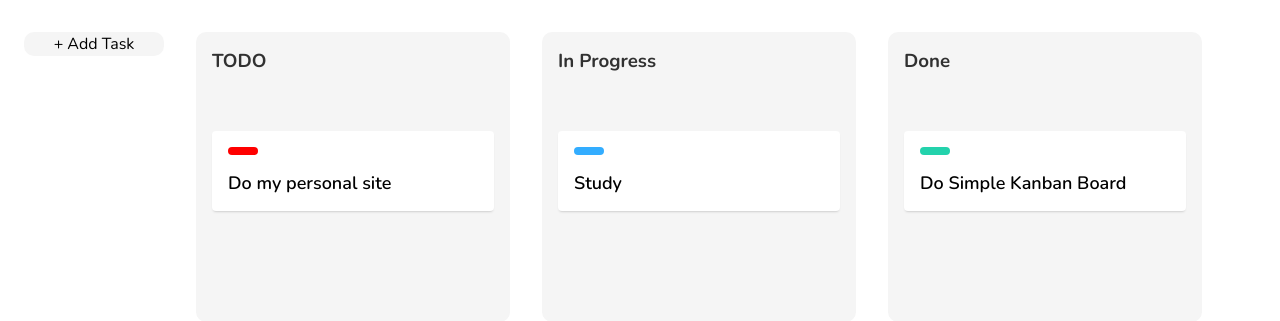
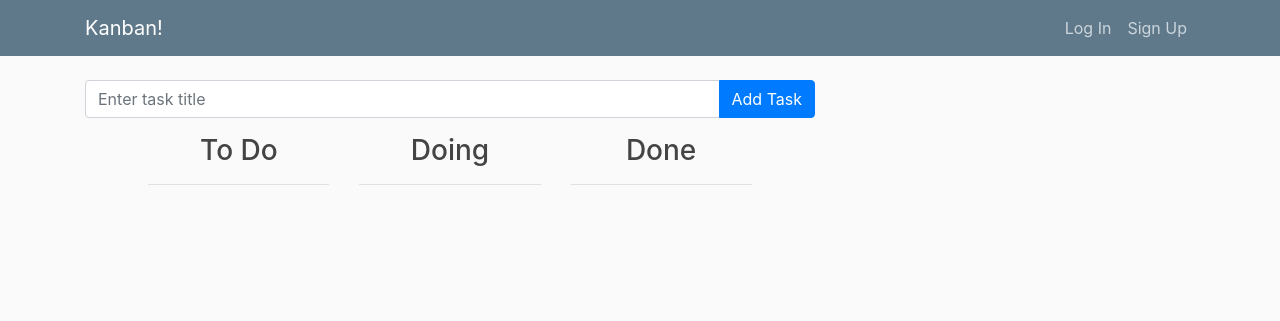
Before and after one commit to hordiienkoalina/kanban, a Flask app: page / in a window 1280 px wide. Shown: the top 321 px of the page. Run offline with Flask 3, Linux system fonts and the light colour scheme; some libraries are stand-ins or nearby versions.

Commit message:
Some "Add Task" button functionality

```diff
--- a/flaskr/templates/kanban.html
+++ b/flaskr/templates/kanban.html
@@ -1,70 +1,105 @@
-<!-- must be changed to utilise Bootstrap -->
+{% extends "layout.html" %}
 
-<!DOCTYPE html>
-<html lang="en">
-
-<head>
-<meta charset="UTF-8">
-<meta name="viewport" content="width=device-width, initial-scale=1.0">
-<title>Kanban!</title>
-<link rel="stylesheet" href="static/style.css">
-<link href="https://fonts.googleapis.com/css?family=Nunito:400,600,700,800,900" rel="stylesheet">
-</head>
-
-<body>
-<div class="boards">
-    <button class="trigger">+ Add Task</button>
-        <div class="modal">
-        <div class="modal-content">
-            <form action="/my-handling-form-page" method="post">
-                <ul>
-                    <h3>Add New Task</h3>
-                    <li>
-                    <label for="name">Title:</label>
-                    <input type="text" id="name" name="user_name" />
-                    </li>
-                    <li>
-                    <label for="msg">Description:</label>
-                    <textarea id="msg" name="user_message"></textarea>
-                    </li>
-                </ul>
-                </form>
-        <span class="close-button">×</span>
-    </div>
-    </div>
-
-    <div class="board">
-    <h3>TODO</h3>
-    <div class="dropzone">
-        <div class="card" draggable="true">
-        <div class="status red"></div>
-        <div class="content">Do my personal site</div>
+{% block content %}
+    <style>
+        .card {
+            background-color: #F8F9FA;
+        }
+    </style>
+    <div class="row">
+        <div class="col-md-12">
+            <div class="input-group mb-3">
+                <input type="text" id="task-title" class="form-control" placeholder="Enter task title" aria-label="Task title" aria-describedby="button-addon2">
+                <div class="input-group-append">
+                    <button class="btn btn-primary" type="button" id="button-addon2" onclick="addTask()">Add Task</button>
                 </div>
             </div>
         </div>
-
-    <div class="board">
-    <h3>In Progress</h3>
-    <div class="dropzone">
-        <div class="card" draggable="true">
-        <div class="status blue"></div>
-        <div class="content">Study</div>
+    </div>
+    <div class="row justify-content-center">
+        <div class="col-lg-10">
+            <div class="row">
+                <div class="col-md-4">
+                    <h3 class="text-center">To Do</h3>
+                    <hr>
+                    {% for task in todo_tasks %}
+                        <div class="card mb-3">
+                            <div class="card-body">
+                                <h5 class="card-title">{{ task.title }}</h5>
+                                <p class="card-text">{{ task.description }}</p>
+                                <form action="{{ url_for('kanban.move_task', task_id=task.id) }}" method="post">
+                                    <div class="form-group">
+                                        <select name="status" class="form-control" onchange="this.form.submit()">
+                                            <option value="ToDo" {% if task.status == 'ToDo' %}selected{% endif %}>To Do</option>
+                                            <option value="Doing" {% if task.status == 'Doing' %}selected{% endif %}>Doing</option>
+                                            <option value="Done" {% if task.status == 'Done' %}selected{% endif %}>Done</option>
+                                        </select>
+                                    </div>
+                                </form>
+                                <form action="{{ url_for('kanban.delete_task', task_id=task.id) }}" method="post">
+                                    <button type="submit" class="btn btn-danger">Delete</button>
+                                </form>
                             </div>
                         </div>
+                    {% endfor %}
                 </div>
 
-    <div class="board">
-    <h3>Done</h3>
-    <div class="dropzone">
-        <div class="card" draggable="true">
-        <div class="status green"></div>
-        <div class="content">Do Simple Kanban Board</div>
+                <div class="col-md-4">
+                    <h3 class="text-center">Doing</h3>
+                    <hr>
+                    {% for task in doing_tasks %}
+                        <div class="card mb-3">
+                            <div class="card-body">
+                                <h5 class="card-title">{{ task.title }}</h5>
+                                <p class="card-text">{{ task.description }}</p>
+                                <form action="{{ url_for('kanban.move_task', task_id=task.id) }}" method="post">
+                                    <div class="form-group">
+                                        <select name="status" class="form-control" onchange="this.form.submit()">
+                                            <option value="ToDo" {% if task.status == 'ToDo' %}selected{% endif %}>To Do</option>
+                                            <option value="Doing" {% if task.status == 'Doing' %}selected{% endif %}>Doing</option>
+                                            <option value="Done" {% if task.status == 'Done' %}selected{% endif %}>Done</option>
+                                        </select>
+                                    </div>
+                                </form>
+                                <form action="{{ url_for('kanban.delete_task', task_id=task.id) }}" method="post">
+                                    <button type="submit" class="btn btn-danger">Delete</button>
+                                </form>
                             </div>
                         </div>
+                    {% endfor %}
                 </div>
 
+                <div class="col-md-4">
+                    <h3 class="text-center">Done</h3>
+                    <hr>
+                    {% for task in done_tasks %}
+                        <div class="card mb-3">
+                            <div class="card-body">
+                                <h5 class="card-title">{{ task.title }}</h5>
+                                <p class="card-text">{{ task.description }}</p>
+                                <form action="{{ url_for('kanban.move_task', task_id=task.id) }}" method="post">
+                                    <div class="form-group">
+                                        <select name="status" class="form-control" onchange="this.form.submit()">
+                                            <option value="ToDo" {% if task.status == 'ToDo' %}selected{% endif %}>To Do</option>
+                                            <option value="Doing" {% if task.status == 'Doing' %}selected{% endif %}>Doing</option>
+                                            <option value="Done" {% if task.status == 'Done' %}selected{% endif %}>Done</option>
+                                        </select>
                                     </div>
+                                </form>
+                                <form action="{{ url_for('kanban.delete_task', task_id=task.id) }}" method="post">
+                                    <button type="submit" class="btn btn-danger">Delete</button>
+                                </form>
+                            </div>
+                        </div>
+                    {% endfor %}
+                </div>
+            </div>
+{% endblock %}
 
-<script src="static/script.js" defer></script>
-</body>
-</html>
+{% block scripts %}
+    <script>
+        $(document).ready(function() {
+        $(".alert").fadeOut(5000);
+        });
+    </script>
+{% endblock %}
--- a/flaskr/templates/layout.html
+++ b/flaskr/templates/layout.html
@@ -25,11 +25,11 @@
         </button>
         <div class="collapse navbar-collapse" id="navbarToggle">
         <div class="navbar-nav mr-auto">
-            <a class="nav-item nav-link" href="{{ url_for('auth.home') }}">Home</a>
+            <!-- <a class="nav-item nav-link" href="{{ url_for('auth.home') }}">Home</a> -->
         </div>
         <!-- Navbar Right Side -->
         <div class="navbar-nav">
-            <a class="nav-item nav-link" href="{{ url_for('auth.login') }}">Login</a>
+            <a class="nav-item nav-link" href="{{ url_for('auth.login') }}">Log In</a>
             <a class="nav-item nav-link" href="{{ url_for('auth.signup') }}">Sign Up</a>
         </div>
         </div>
--- a/flaskr/templates/login.html
+++ b/flaskr/templates/login.html
@@ -1,6 +1,5 @@
 {% extends "layout.html" %}
 <head>
-
 <title>Log In!</title>
 </head>
 {% block content %}
```
Also changed, not shown: flaskr/forms.py (+6 -1 lines), flaskr/models.py (+2 -5 lines), migrations/versions/289b478bb35d_added_properties_to_some_task_attributes.py (added, +42 -0 lines), routes/kanban.py (+40 -21 lines), instance/app.db. Lines whose indentation alone changed are shown as unchanged.
